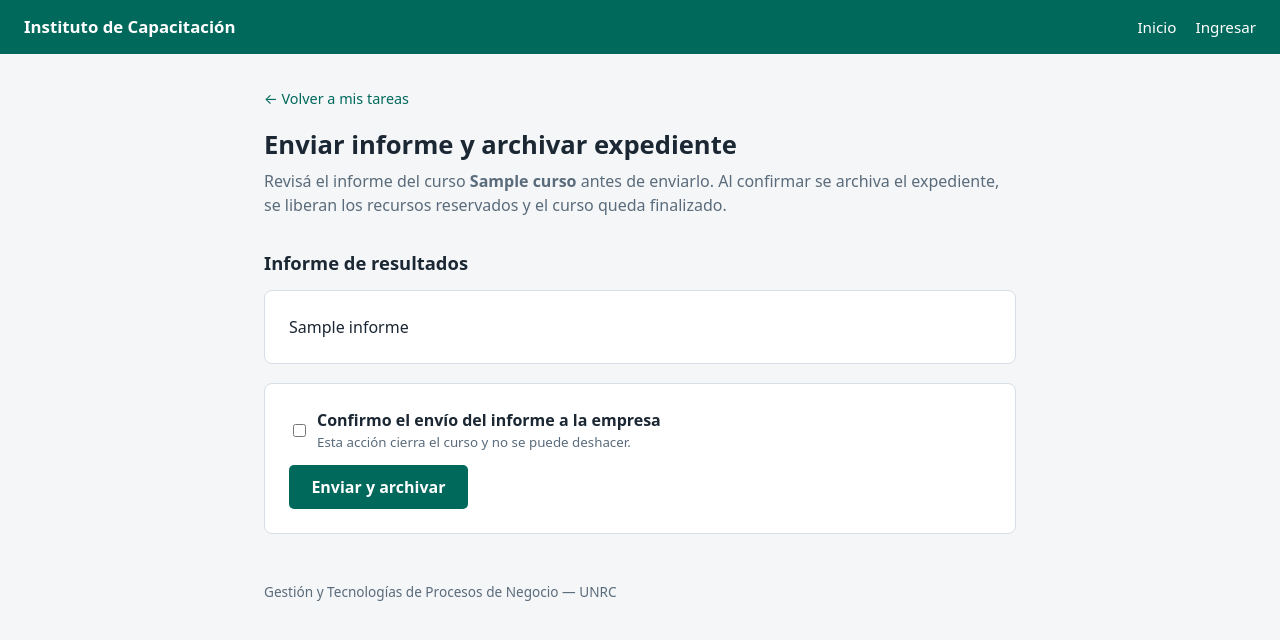
After one commit to AlieniAgustin/GTPN-GestionCursos-Flowable, a Spring app: template backend/src/main/resources/templates/tareas/enviar-informe.html in a window 1280 px wide. The commit adds this page. Shown: the top 640 px of the page. Run offline with Thymeleaf, Linux system fonts and the light colour scheme; the template is opened without the code that fills it: most values are stand-ins (such as "Sample title", 1, 10 or a date in 2020); data that the repository does not hold is empty; some of the project's set-up classes (security, data sources, template engines, error pages and the like) are left out, and stand-ins take their place.

Commit message:
site: add report and dispatch task screens

```diff
--- a/backend/src/main/java/com/backend/proxy/types/TaskCatalog.java
+++ b/backend/src/main/java/com/backend/proxy/types/TaskCatalog.java
@@ -49,7 +49,9 @@ public final class TaskCatalog {
             "registraryelaborarpropuesta", "elaborar-propuesta",
             "revisarpropuesta", "revisar-propuesta",
             "evaluarrecursos", "evaluar-recursos",
-            "definirdocentequedesarrollaelcurso", "definir-docente"
+            "definirdocentequedesarrollaelcurso", "definir-docente",
+            "elaborarinformederesultados", "elaborar-informe",
+            "enviarinformeaempresayarchivarexpediente", "enviar-informe"
     );
 
     public static boolean seCompletaDirecto(String taskDefinitionKey) {
--- a/backend/src/main/resources/static/css/sitio.css
+++ b/backend/src/main/resources/static/css/sitio.css
@@ -409,6 +409,23 @@ a.boton:hover { background: #00564a; }
     cursor: pointer;
 }
 
+/* Confirmación de envío del informe: la etiqueta lleva aclaración debajo */
+.opcion span {
+    display: flex;
+    flex-direction: column;
+    gap: 0.1rem;
+}
+
+.opcion small { color: var(--tinta-suave); }
+
+.espaciado { margin-top: 1.2rem; }
+
+/* El informe se guarda con los saltos de línea que escribió el equipo docente */
+.informe {
+    margin: 0;
+    white-space: pre-line;
+}
+
 button.chico,
 a.chico {
     padding: 0.4rem 0.9rem;
--- /dev/null
+++ b/backend/src/main/resources/templates/tareas/enviar-informe.html
@@ -0,0 +1,38 @@
+<!DOCTYPE html>
+<html xmlns:th="http://www.thymeleaf.org"
+      th:replace="~{layout :: page('Enviar informe y archivar', ~{::section})}">
+<body>
+<section>
+    <p class="volver"><a th:href="@{/tareas}">← Volver a mis tareas</a></p>
+
+    <h1>Enviar informe y archivar expediente</h1>
+    <p class="bajada">
+        Revisá el informe del curso<span th:if="${curso != null}"> <strong th:text="${curso}">Curso</strong></span>
+        antes de enviarlo. Al confirmar se archiva el expediente, se liberan los recursos
+        reservados y el curso queda finalizado.
+    </p>
+
+    <div class="aviso malo" th:if="${error}" th:text="${error}">Error</div>
+
+    <h2>Informe de resultados</h2>
+    <div class="tarjeta">
+        <p th:if="${informe != null}" th:text="${informe}" class="informe">Contenido del informe</p>
+        <p th:if="${informe == null}" class="nota">
+            El equipo docente todavía no cargó el informe.
+        </p>
+    </div>
+
+    <form class="tarjeta espaciado" th:action="@{/tareas/{id}/enviar-informe(id=${taskId})}" method="post">
+        <label class="opcion">
+            <input type="checkbox" name="confirmar" value="true">
+            <span>
+                <strong>Confirmo el envío del informe a la empresa</strong>
+                <small>Esta acción cierra el curso y no se puede deshacer.</small>
+            </span>
+        </label>
+
+        <button type="submit" class="principal">Enviar y archivar</button>
+    </form>
+</section>
+</body>
+</html>
```
Also changed, not shown: backend/src/main/java/com/backend/proxy/web/TaskFormSiteController.java (+133 -1 lines), backend/src/main/resources/templates/tareas/elaborar-informe.html (added, +28 -0 lines).
